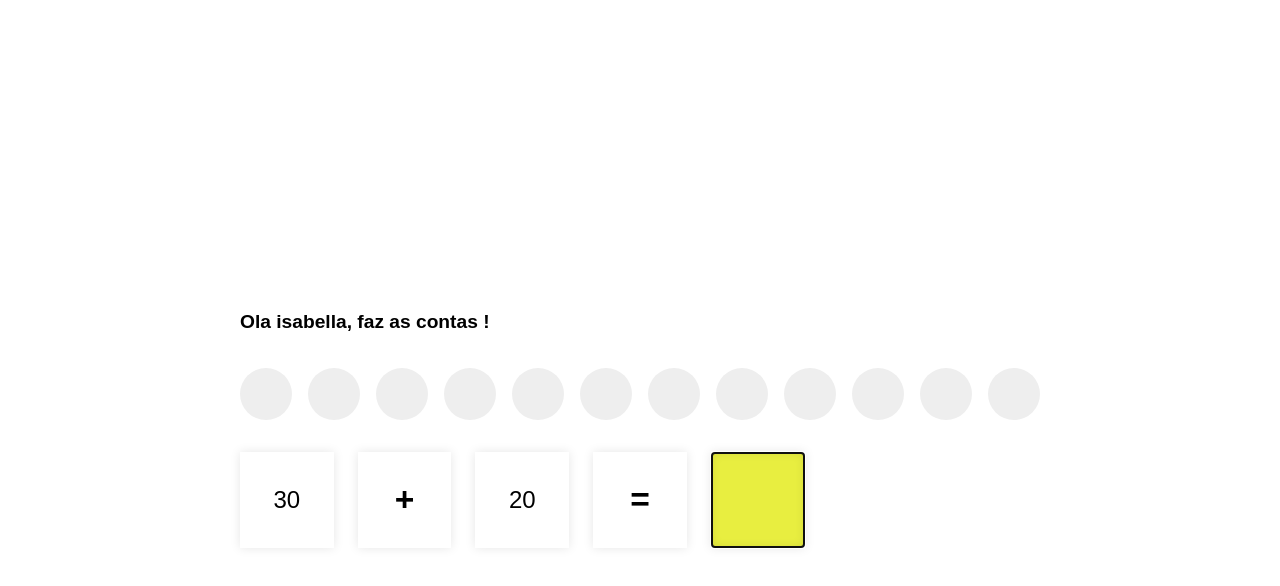
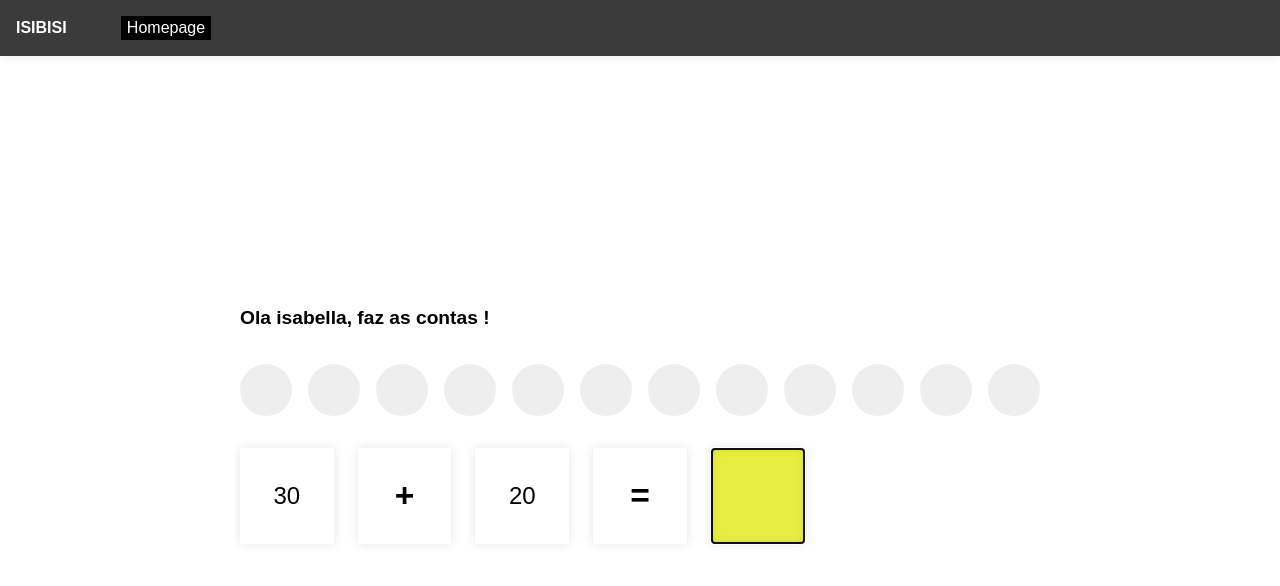
Before and after one commit to RozbehSharahi/isibisi, a Nuxt app: page /games/fill-game in a window 1280 px wide. Shown: the top 586 px of the page. Built offline with nearby package versions, Linux system fonts and the light colour scheme.

Commit message:
Add navigation

```diff
--- a/app.vue
+++ b/app.vue
@@ -1,7 +1,9 @@
 <script setup>
 import TheContainer from "~/comps/TheContainer.vue";
+import TheNavigation from "~/comps/TheNavigation.vue";
 </script>
 <template>
+  <the-navigation />
   <the-container style="padding: 2em">
     <nuxt-page />
   </the-container>
--- a/comps/TheNavigation.vue
+++ b/comps/TheNavigation.vue
@@ -1,6 +1,12 @@
 <template>
-  <div class="the-navigation">The navigation</div>
+  <the-grid class="the-navigation">
+    <strong class="span-1">ISIBISI</strong>
+    <nuxt-link class="span-1 text-center bg-black" to="/">Homepage</nuxt-link>
+  </the-grid>
 </template>
+<script setup>
+import TheGrid from "~/comps/TheGrid.vue";
+</script>
 <style scoped lang="scss">
 .the-navigation {
   padding: 1em;
--- a/pages/games/fill-game.vue
+++ b/pages/games/fill-game.vue
@@ -151,7 +151,7 @@ onMounted(async () => {
 </template>
 <style lang="scss" scoped>
 .the-quest {
-  height: 99vh;
+  height: 80vh;
 }
 
 .bigger {
```
